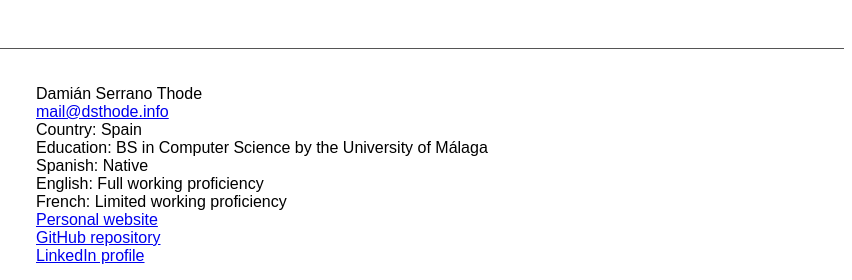
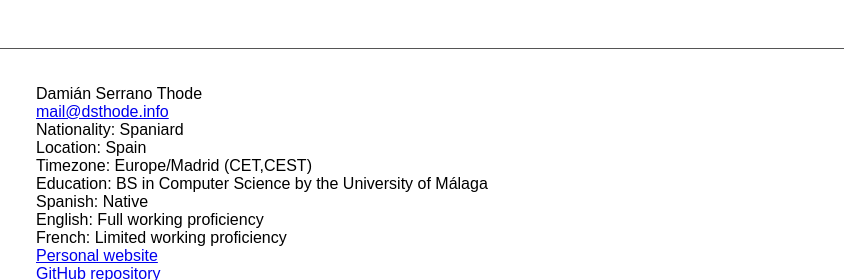
Before and after one commit to dsthode/cv, a plain HTML site: page index.html in a window 1280 px wide. Shown: the top 280 px of the page, 428-1280 px from the left. Drawn offline with Linux system fonts and the light colour scheme.

Commit message:
Added more info

```diff
--- a/index.html
+++ b/index.html
@@ -67,7 +67,9 @@
 			<ul>
 				<li><span class="p-name">Damián Serrano Thode</span></li>
 				<li><a class="u-email" href="mailto:mail@dsthode.info">mail@dsthode.info</a></li>
-				<li>Country: <span class="p-country-name">Spain</span></li>
+				<li>Nationality: Spaniard</li>
+				<li>Location: <span class="p-country-name">Spain</span></li>
+				<li>Timezone: Europe/Madrid (<data class="p-tz" value="+0100">CET</data>,<data class="p-tz" value="+0200">CEST</data>)</li>
 				<li>Education: BS in Computer Science by the University of Málaga</li>
 				<li>Spanish: Native</li>
 				<li>English: Full working proficiency</li>
```
